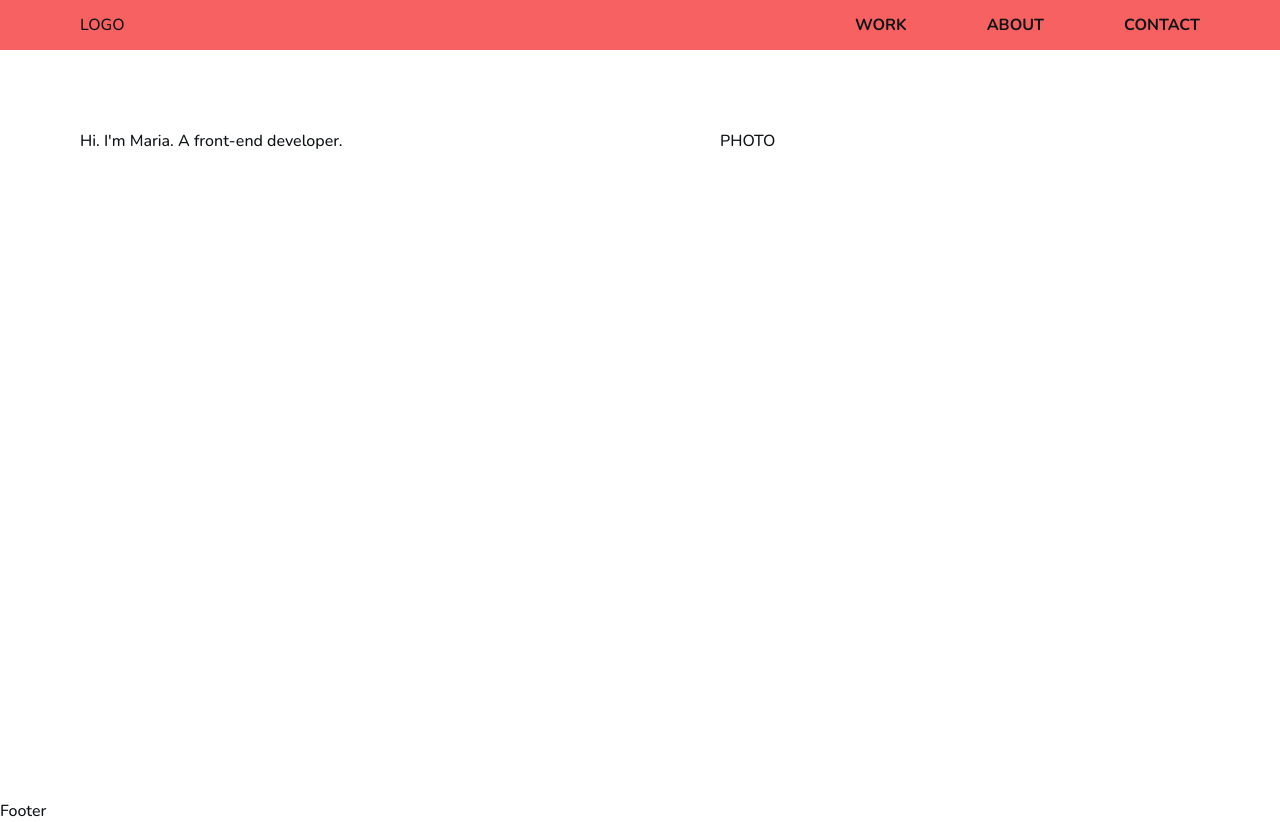
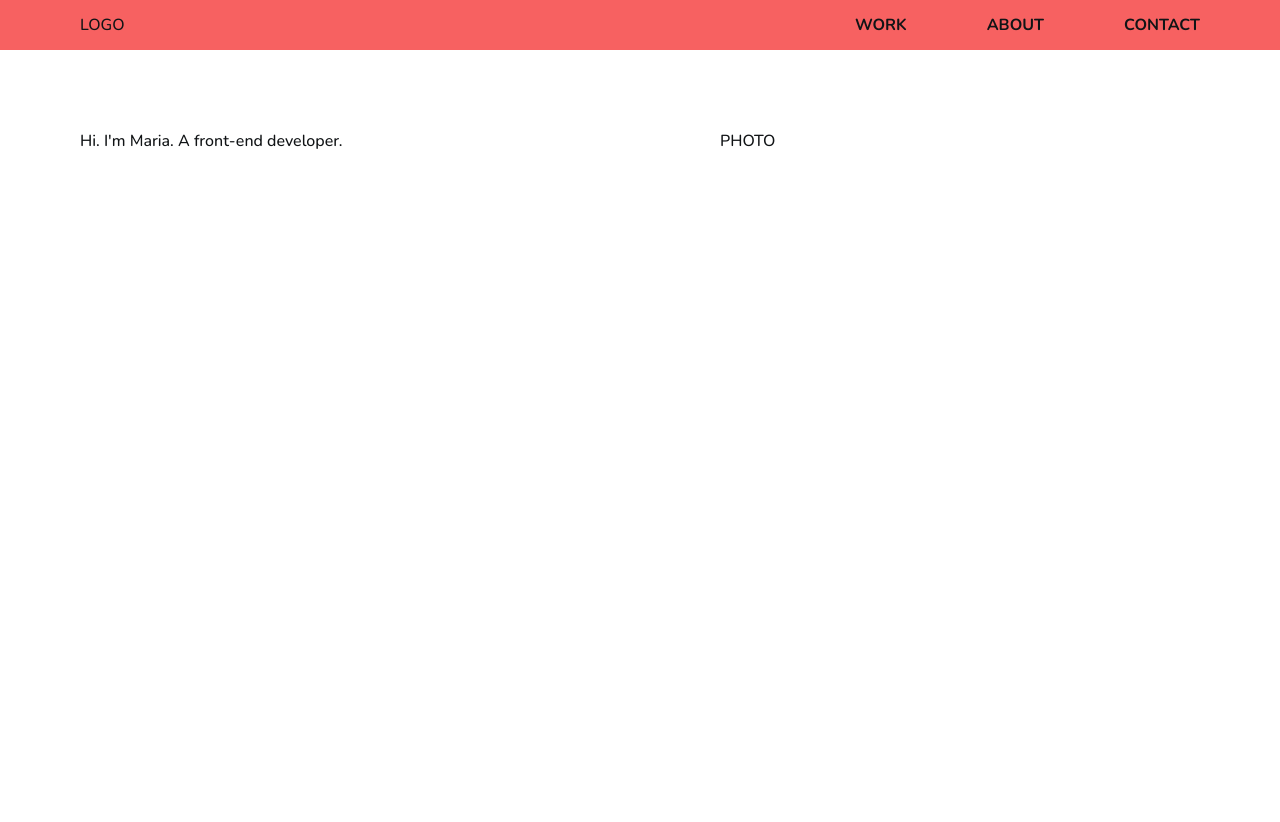
Before and after one commit to mfilatkina/portfolio, a Next.js app: page / in a window 1280 px wide. After the commit the page ends 800 px from the top, so only its background shows below. Built offline with nearby package versions, Linux system fonts and the light colour scheme.

Commit message:
remove footer

```diff
--- a/components/footer/Footer.tsx
+++ /dev/null
@@ -1,5 +0,0 @@
-function Footer() {
-  return <div>Footer</div>;
-}
-
-export default Footer;
--- a/components/index.ts
+++ /dev/null
@@ -1 +0,0 @@
-export * from "./button/Button";
--- a/components/layout/Layout.tsx
+++ b/components/layout/Layout.tsx
@@ -1,4 +1,3 @@
-import Footer from "../footer/Footer";
 import Navbar from "../navbar/Navbar";
 import { LayoutProps } from "./Layout.props";
 
@@ -7,7 +6,6 @@ function Layout({ children }: LayoutProps): JSX.Element {
     <>
       <Navbar />
       {children}
-      <Footer />
     </>
   );
 }
```
Also changed, not shown: components/footer/Footer.module.scss (deleted).
